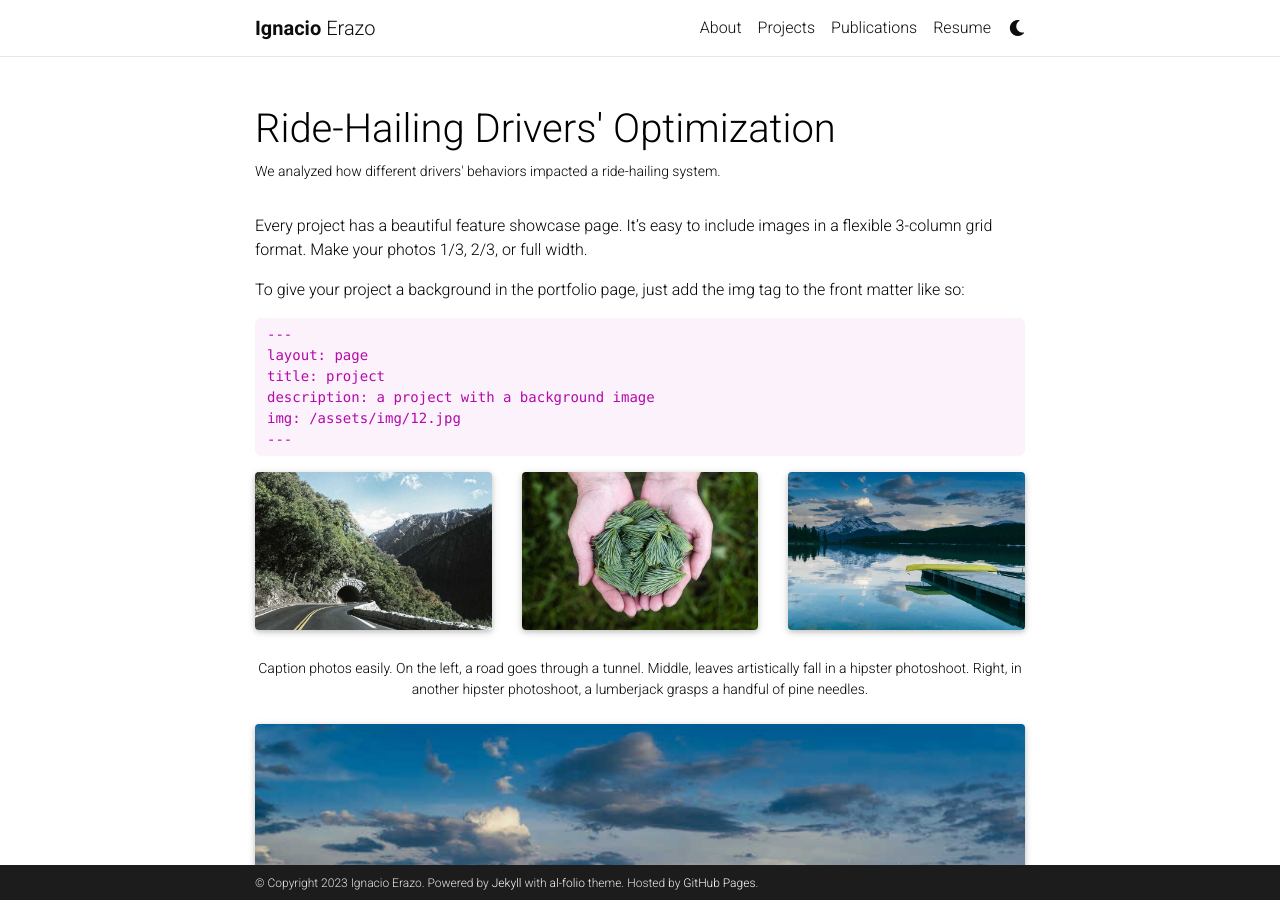
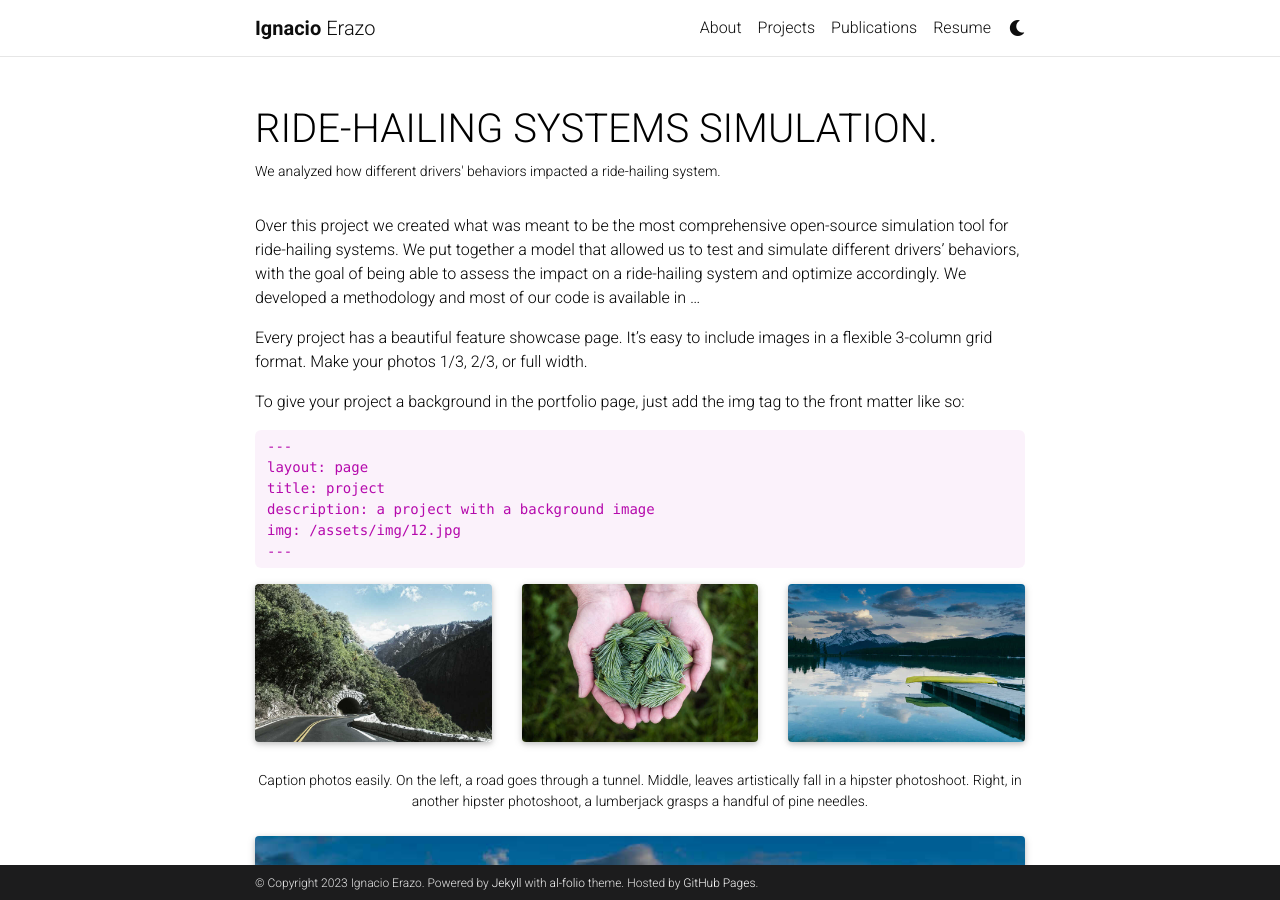
Before and after one commit to ierazo/ierazo.github.io, a Jekyll site: the page built from _projects/1_project.md, in a window 1280 px wide and 900 px high. Built offline with Jekyll 4.4.1, drawn with Linux system fonts in a browser that asks for light colours; full-size pictures stand in for the smaller copies a plugin makes; comment, search, counter and statistics services are not loaded; a style sheet for code colours, icons or effects is not loaded.

Commit message:
fixed title project 1

```diff
--- a/_projects/1_project.md
+++ b/_projects/1_project.md
@@ -1,11 +1,16 @@
 ---
 layout: page
-title: Ride-Hailing Drivers' Optimization
+title: RIDE-HAILING SYSTEMS SIMULATION.
 description: We analyzed how different drivers' behaviors impacted a ride-hailing system.
 img: assets/img/wsc_rides_project/mapa2_opt.pdf
 importance: 1
 category: work
 ---
+
+Over this project we created what was meant to be the most comprehensive open-source simulation tool for ride-hailing systems. We put together a model that allowed us to test and simulate different drivers' behaviors, with the goal of being able to assess the impact on a ride-hailing system and optimize accordingly. We developed a methodology and most of our code is available in ...
+
+
+
 
 Every project has a beautiful feature showcase page.
 It's easy to include images in a flexible 3-column grid format.
```
